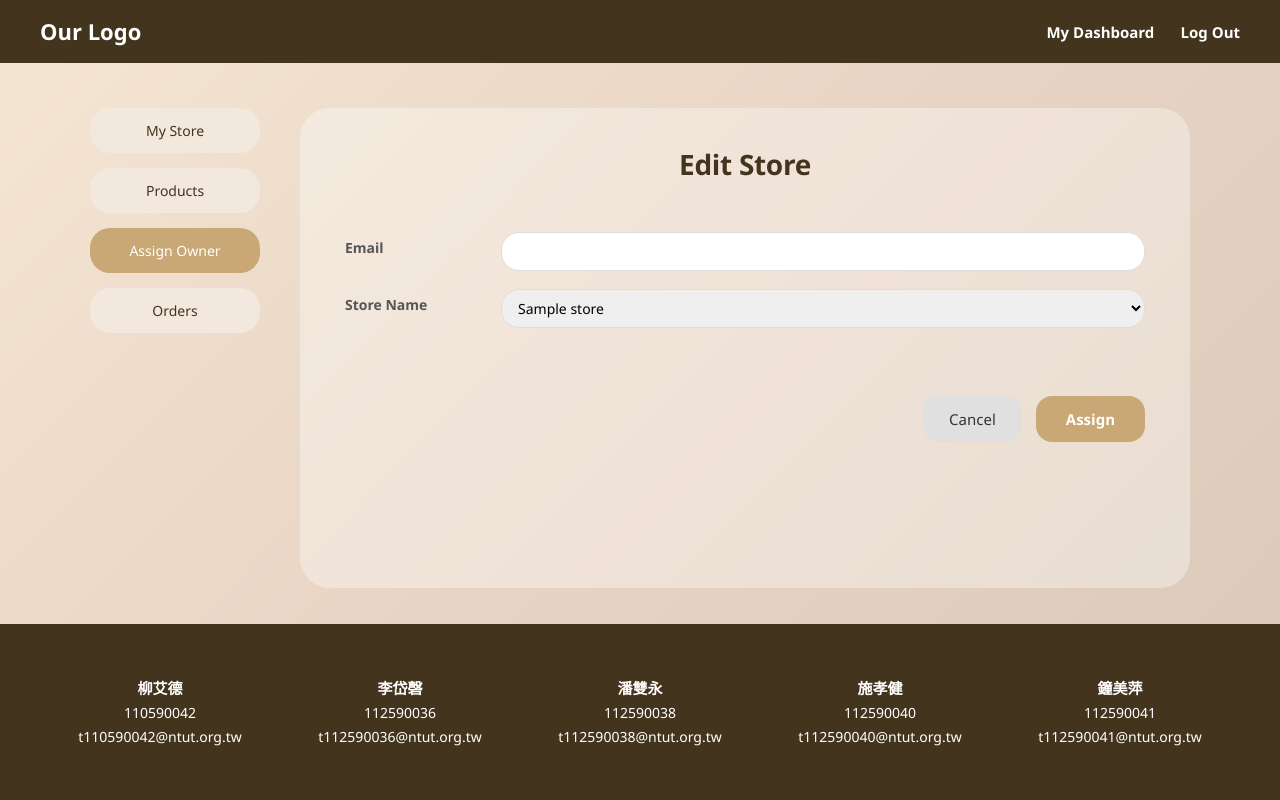
After one commit to psyPan/e-commerce-platform, a Flask app: page /assign_owner in a window 1280 px wide. The commit adds this page. Run offline with Flask 3, Linux system fonts and the light colour scheme; a user stored in the database is signed in; tables that the repository leaves empty hold one stand-in row (values such as "Sample post").

Commit message:
admin can assign owner to the stores

```diff
--- a/flask_store/templates/common/base.html
+++ b/flask_store/templates/common/base.html
@@ -47,7 +47,7 @@
                     <a href="#">My Dashboard</a>
 
                 {% elif current_user.o_flag %}
-                    <a href="#">My Dashboard</a>
+                    <a href="{{ url_for('stores.store_info') }}">My Dashboard</a>
 
                 {% else %}
                     <a href="{{ url_for('users.profile') }}">My Profile</a>
--- /dev/null
+++ b/flask_store/templates/owner/assign_owner.html
@@ -0,0 +1,47 @@
+{% extends "/owner/base_dashboard.html" %}
+
+{% block assign_owner %}
+<div class="profile-card editing" id="storeBox">
+    <div class="form-container">
+        <form method="POST" class="profile-form" id="addProductForm" enctype="multipart/form-data" action="">
+            <h1 class="profile-title">Edit Store</h1>
+            {{ form.hidden_tag() }}
+            <div class="profile-form-row">
+                {{ form.owner_email.label(class="form-label") }}
+                {% if form.owner_email.errors %}
+                    {{ form.owner_email(class="form-input is-invalid") }}
+                    <div class="invalid-feedback">
+                        {% for error in form.owner_email.errors %}
+                            <span>{{ error }}</span>
+                        {% endfor %}
+                    </div>
+                {% else %}
+                    {{ form.owner_email(class="profile-input") }}
+                {% endif %}
+            </div>
+            <div class="profile-form-row">
+                {{ form.store_id.label(class="form-label") }}
+                {% if form.store_id.errors %}
+                    {{ form.store_id(class="form-input is-invalid") }}
+                    <div class="invalid-feedback">
+                        {% for error in form.store_id.errors %}
+                            <span>{{ error }}</span>
+                        {% endfor %}
+                    </div>
+                {% else %}
+                    {{ form.store_id(class="profile-input") }}
+                {% endif %}
+            </div>
+            <div class="profile-actions profile-actions-form">
+                <button type="button" class="cancel-btn" onclick="clearForm()">Cancel</button>
+                {{ form.submit(class="btn-gold") }}
+            </div>
+        </form>
+    </div>
+</div>
+<script>
+function clearForm() {
+    document.querySelector('form').reset();
+}
+</script>
+{% endblock assign_owner %}
--- a/flask_store/templates/owner/base_dashboard.html
+++ b/flask_store/templates/owner/base_dashboard.html
@@ -10,6 +10,7 @@
     <div class="profile-sidebar">
         <a class="side-btn {% if request.endpoint == 'stores.store_info' %} active {% endif %}" href="{{ url_for('stores.store_info') }}">My Store</a>
         <a class="side-btn {% if request.endpoint == 'products.add_product' %} active {% endif %}" href="{{ url_for('products.add_product') }}">Products</a>
+        <a class="side-btn {% if request.endpoint == 'users.assign_owner' %} active {% endif %}" href="{{ url_for('users.assign_owner') }}">Assign Owner</a>
         <a class="side-btn">Orders</a>
     </div>
 
@@ -18,6 +19,8 @@
         {% block product %}{% endblock product %}
     {% elif request.endpoint == 'stores.store_info' %}
         {% block my_store %}{% endblock my_store %}
+    {% elif request.endpoint == 'users.assign_owner' %}
+        {% block assign_owner %}{% endblock assign_owner %}
     {% endif %}
     </div>
 </div>
--- a/flask_store/users/forms.py
+++ b/flask_store/users/forms.py
@@ -1,5 +1,5 @@
 from flask_wtf import FlaskForm
-from wtforms import StringField, PasswordField, SubmitField, DateField
+from wtforms import StringField, PasswordField, SubmitField, DateField, SelectField
 from wtforms.validators import DataRequired, Length, Email, EqualTo, ValidationError
 from flask_store.users.models import User
 
@@ -46,3 +46,8 @@ class ChangePasswordForm(FlaskForm):
     new_password = PasswordField('New Password', validators=[DataRequired()])
     confirm_password = PasswordField('Confirm Password', validators=[DataRequired(), EqualTo('new_password')])
     submit = SubmitField('Change Password')
+
+class AssignOwnerForm(FlaskForm):
+    owner_email = StringField('Email', validators=[DataRequired(), Email()])
+    store_id = SelectField('Store Name', validators=[DataRequired()], choices=[])
+    submit = SubmitField('Assign')
--- a/flask_store/users/routes.py
+++ b/flask_store/users/routes.py
@@ -2,9 +2,10 @@ from flask import render_template, url_for, flash, redirect, request, Blueprint
 from flask_login import login_user, current_user, logout_user, login_required
 from flask_store import db, bcrypt
 from flask_store.products.forms import ProductForm
-from flask_store.users.forms import RegistrationForm, LoginForm, EditProfileForm, ChangePasswordForm
+from flask_store.users.forms import RegistrationForm, LoginForm, EditProfileForm, ChangePasswordForm, AssignOwnerForm
 from flask_store.users.models import User
 from flask_store.orders.models import Order
+from flask_store.stores.models import Store
 from flask_store.line_items.models import LineItem
 from flask_store.products.models import Product
 
@@ -216,3 +217,33 @@ def cancel_order(order_id):
 
     flash('Your order has been successfully cancelled.', 'success')
     return redirect(url_for('users.order_history'))
+
+@users.route("/assign_owner", methods=["GET", "POST"])
+@login_required
+def assign_owner():
+    if not current_user.a_flag:
+        flash('You do not have permission to this page', 'danger')
+        return redirect(url_for('users.home'))
+    form = AssignOwnerForm()
+    stores = Store().query.all()
+    form.store_id.choices = [(s.id, s.name) for s in stores]
+    if form.validate_on_submit():
+        owner = User.query.filter_by(email=form.owner_email.data, o_flag=True).first()
+        store = Store.query.filter_by(id=form.store_id.data).first()
+        if not owner:
+            flash('Owner Not Found!', 'danger')
+            return redirect(url_for('users.assign_owner'))
+        elif not store:
+            flash('Store Not Found!', 'danger')
+            return redirect(url_for('users.assign_owner'))
+        else:
+            owner.store_id = store.id
+        try:
+            db.session.commit()
+            flash('Owner assigned to store successfully!', 'success')
+        except Exception as e:
+            db.session.rollback()
+            flash('Error assigning owner to store. Please try again.', 'danger')
+    else:
+        print(f"Form validation failed: {form.errors}")
+    return render_template("owner/assign_owner.html", form=form)
```
